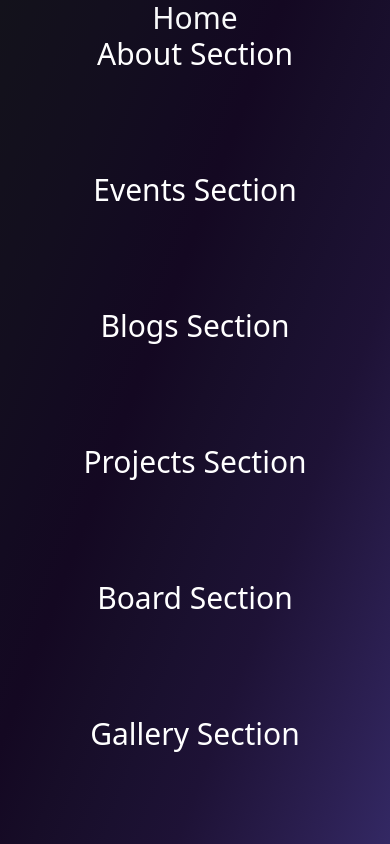
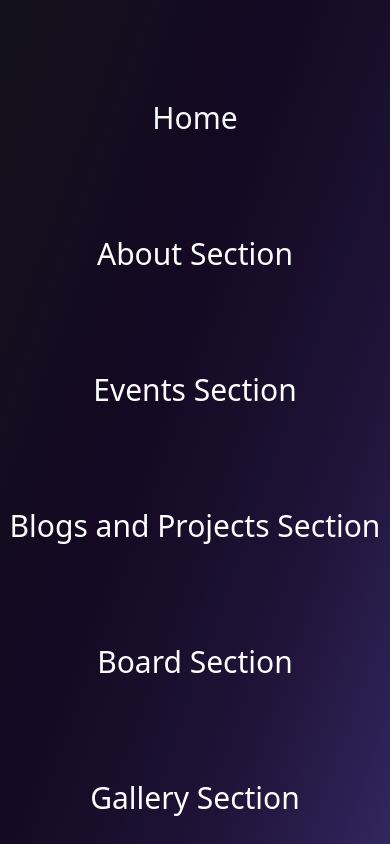
Before and after one commit to nikinmaheshkumar/raswebpage, a React (Vite) app: page / in a window 390 px wide. Shown: the top 844 px of the page. Built offline with nearby package versions, Linux system fonts and the light colour scheme.

Commit message:
Add responsiveness to navbar

```diff
--- a/src/App.jsx
+++ b/src/App.jsx
@@ -41,7 +41,6 @@ function App() {
             <Route path="/about" element={<Home scrollToElement="about" />} />
             <Route path="/event" element={<Home scrollToElement="events" />} />
             <Route path="/blog" element={<Home scrollToElement="blogs" />} />
-            <Route path="/projects" element={<Home scrollToElement="projects" />} />
             <Route path="/board" element={<Home scrollToElement="board" />} />
             <Route path="/gallery" element={<Home scrollToElement="gallery" />} />
             <Route path="/contact" element={<Home scrollToElement="contact" />} />
--- a/src/components/Home.jsx
+++ b/src/components/Home.jsx
@@ -1,8 +1,7 @@
 import React, { useEffect, useRef } from "react";
 import About from "../components/sections/About";
 import Events from "../components/sections/Events";
-import Blogs from "../components/sections/Blogs";
-import Projects from "../components/sections/Projects";
+import Blogs from "./sections/Blogs";
 import Board from "../components/sections/Board";
 import Gallery from "../components/sections/Gallery";
 import Contact from "../components/sections/Contact";
@@ -27,7 +26,6 @@ function Home({ scrollToElement }) {
       if (scrollToElement === "about") scrollTo(aboutRef);
       if (scrollToElement === "events") scrollTo(eventsRef);
       if (scrollToElement === "blogs") scrollTo(blogsRef);
-      if (scrollToElement === "projects") scrollTo(projectsRef);
       if (scrollToElement === "board") scrollTo(boardRef);
       if (scrollToElement === "gallery") scrollTo(galleryRef);
       if (scrollToElement === "contact") scrollTo(contactRef);
@@ -36,9 +34,9 @@ function Home({ scrollToElement }) {
 
   return (
     <section id="home">
-      <h1 className="text-center text-3xl text-gray-50">Home</h1>
+      <h1 className="text-center text-3xl text-gray-50 pt-25">Home</h1>
 
-      <div ref={aboutRef} id="about" style={{ marginBottom: "100px" }}>
+      <div ref={aboutRef} id="about" style={{ marginBottom: "100px", marginTop: "100px" }}>
         <About />
       </div>
 
@@ -48,10 +46,6 @@ function Home({ scrollToElement }) {
 
       <div ref={blogsRef} id="blogs" style={{ marginBottom: "100px" }}>
         <Blogs />
-      </div>
-
-      <div ref={projectsRef} id="projects" style={{ marginBottom: "100px" }}>
-        <Projects />
       </div>
 
       <div ref={boardRef} id="board" style={{ marginBottom: "100px" }}>
--- a/src/components/Navbar.jsx
+++ b/src/components/Navbar.jsx
@@ -4,7 +4,7 @@ import React, { useState } from "react";
 
 import { motion, AnimatePresence, useScroll, useMotionValueEvent } from "framer-motion";
 
-import { Home, Bot, BarChart2, ImageIcon, BookOpen,Briefcase, Users, MessageSquare } from "lucide-react";
+import { Home, Bot, BarChart2, ImageIcon, BookOpen, Briefcase, Users, MessageSquare } from "lucide-react";
 
 export default function Navbar() {
   const navItems = [
@@ -12,12 +12,10 @@ export default function Navbar() {
     { link: "#about", name: "About", icon: <Bot className="h-5 w-5" /> },
     { link: "#events", name: "Events", icon: <BarChart2 className="h-5 w-5" /> },
     { link: "#gallery", name: "Gallery", icon: <ImageIcon className="h-5 w-5" /> },
-  { link: "#blog", name: "Blogs", icon: <BookOpen className="h-5 w-5" /> },
-  { link: "#projects", name: "Projects", icon: <Briefcase className="h-5 w-5" /> },
+    { link: "#blog", name: "Blogs & Projects", icon: <BookOpen className="h-5 w-5" /> },
     { link: "#board", name: "Board", icon: <Users className="h-5 w-5" /> },
     { link: "#contact", name: "Contact us", icon: <MessageSquare className="h-5 w-5" /> },
   ];
-
 
   const { scrollYProgress } = useScroll();
   const [visible, setVisible] = useState(true);
@@ -26,11 +24,10 @@ export default function Navbar() {
     if (typeof current === "number") {
       const direction = current - scrollYProgress.getPrevious();
 
-      // Always visible at the top of the page
       if (scrollYProgress.get() < 0.05) {
         setVisible(true);
       } else {
-        // Show on back scroll, hide on forward scroll
+
         if (direction < 0) {
           setVisible(true);
         } else {
@@ -39,12 +36,9 @@ export default function Navbar() {
       }
     }
   });
-
-  // Handle smooth scrolling for anchor links
   const handleClick = (e) => {
     const href = e.currentTarget.getAttribute("href");
 
-    // Only handle anchor links (not external links)
     if (href?.startsWith("#")) {
       e.preventDefault();
       const targetId = href.substring(1);
@@ -58,25 +52,51 @@ export default function Navbar() {
 
   return (
     <AnimatePresence mode="wait">
+      {/* Top Navbar for Desktop */}
       <motion.div
         initial={{opacity: 1, y: 0}}
         animate={{opacity: visible ? 1 : 0, y: visible ? 0 : -100}}
         transition={{duration: 0.2}}
-        className="fixed top-6 inset-x-0 mx-auto max-w-[80%] rounded-full px-8 py-2 flex items-center justify-around space-x-3 bg-gray-100/15 backdrop-blur-md border border-gray-100/30 shadow-lg z-50">
+        className="hidden sm:flex fixed top-6 inset-x-0 px-8 py-2 rounded-full lg:max-w-[80%] md:max-w-[90%] ml-auto mr-auto
+                    items-center justify-around space-x-3
+                    bg-gray-100/15 backdrop-blur-md border border-gray-100/30 shadow-md z-50">
         {navItems.map((item, idx) => (
           <a
-            key={`link-${idx}`}
+            key={item.link}
             href={item.link}
             onClick={handleClick}
             aria-label={`Go to ${item.link}`}
-            className="flex items-center p-2 rounded-full text-white ">
+            className="flex items-center p-2 rounded-full text-gray-50">
             {item.icon}
-            <span className="hidden sm:inline-block ml-1 text-xl font-serif">
+            <span className=" ml-1 font-semibold font-serif">
               {item.name}
             </span>
           </a>
         ))}
+      </motion.div>
 
+      {/* Bottom Navbar for Mobile */}
+      <motion.div
+        initial={{opacity: 1, y: 100}}
+        animate={{opacity: visible ? 1 : 0, y: visible ? 0 : 100}}
+        transition={{duration: 0.2}}
+        className="flex sm:hidden fixed bottom-4 inset-x-0 px-4 py-2 rounded-2xl max-w-md ml-auto mr-auto
+                    items-center justify-around space-x-2
+                    bg-gray-100/15 backdrop-blur-md border border-gray-100/30 shadow-md z-50">
+        {navItems.map((item, idx) => (
+          <a
+            key={item.link}
+            href={item.link}
+            onClick={handleClick}
+            aria-label={`Go to ${item.link}`}
+            className="flex flex-col items-center p-2 rounded-full text-gray-50">
+            {item.icon}
+            {/*
+            <span className="text-xs mt-1 font-semibold">
+              {item.name}
+            </span>*/}
+          </a>
+        ))}
       </motion.div>
     </AnimatePresence>
   );
--- a/src/components/sections/Blogs.jsx
+++ b/src/components/sections/Blogs.jsx
@@ -1,7 +1,7 @@
 import React from "react";
 
 function Blogs() {
-  return <section className="text-center text-3xl text-white">Blogs Section</section>;
+  return <section className="text-center text-3xl text-white">Blogs and Projects Section</section>;
 }
 
 export default Blogs;
--- a/src/components/sections/Projects.jsx
+++ /dev/null
@@ -1,7 +0,0 @@
-import React from "react";
-
-function Projects() {
-  return <section className="text-center text-3xl text-white">Projects Section</section>;
-}
-
-export default Projects;
```
Lines whose indentation alone changed are shown as unchanged.
